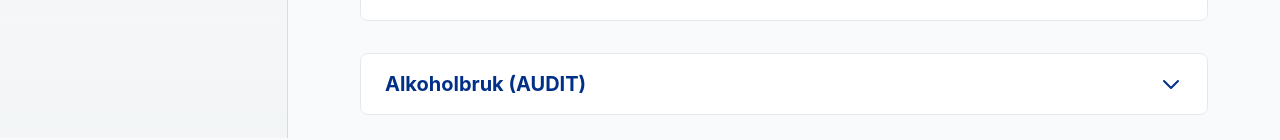
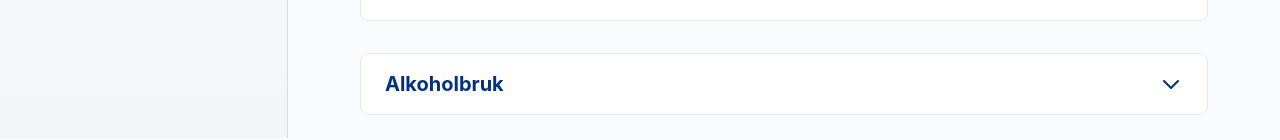
Before and after one commit to anjaiod/hjertefrisk, a Next.js app in the folder frontend/: page /behandler_skjema in a window 1280 px wide. Shown: the part 694-834 px from the top of the page. Built offline with nearby package versions, Linux system fonts and the light colour scheme.

Commit message:
refactor: refactor: changed title for alchohol use
changed for "Alkoholbruk (AUDIT)" to "ALkoholbruk"

```diff
--- a/frontend/src/components/organisms/HealthQuestionnaire.tsx
+++ b/frontend/src/components/organisms/HealthQuestionnaire.tsx
@@ -270,7 +270,7 @@ export default function HealthQuestionnaire() {
             />
           </CollapsibleSection>
 
-          <CollapsibleSection title="Alkoholbruk (AUDIT)">
+          <CollapsibleSection title="Alkoholbruk">
             <AlcoholQuestionnaire
               data={data.alcohol}
               onChange={handleAlcoholChange}
```
